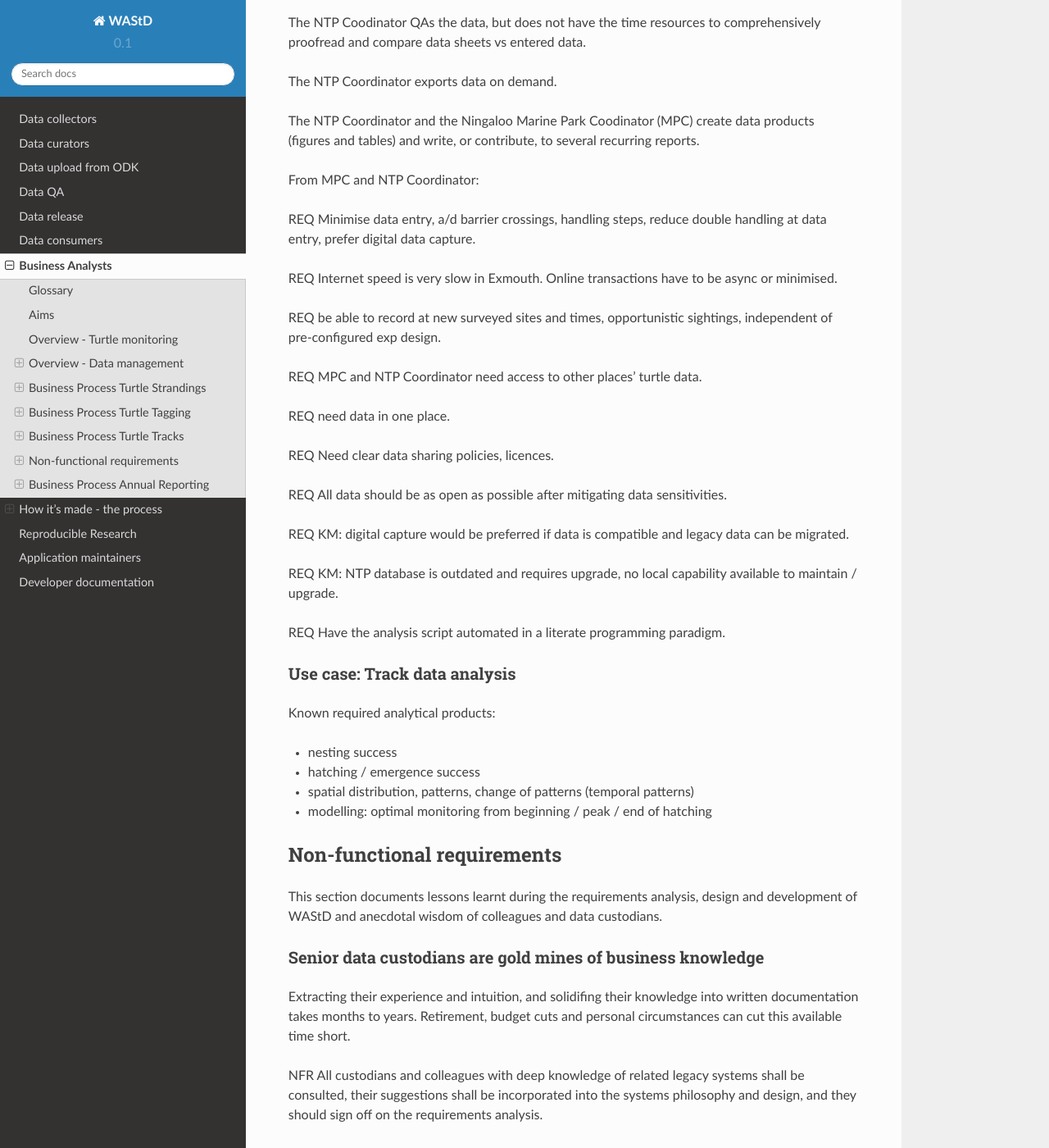
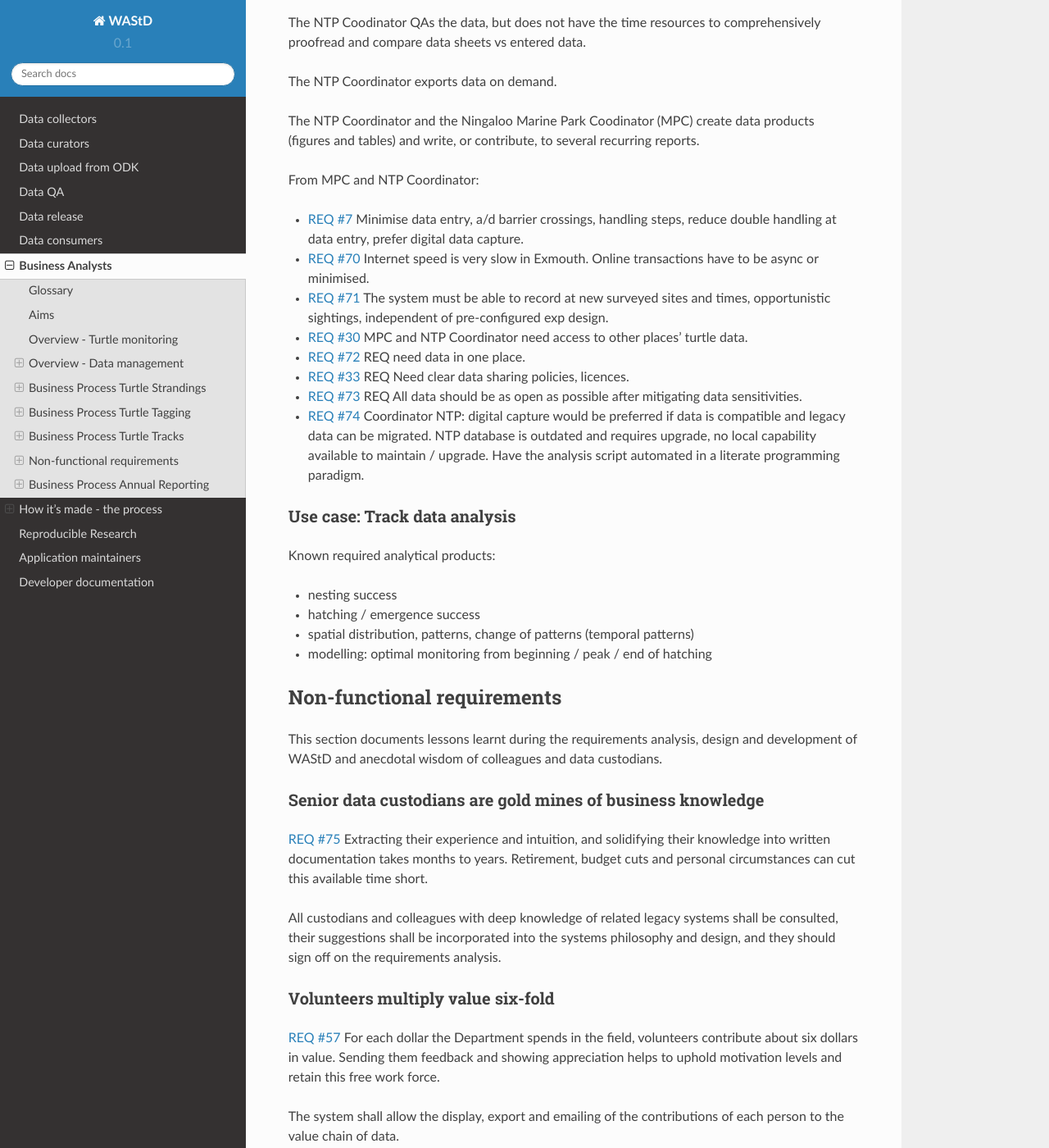
Before and after one commit to dbca-wa/wastd, a Sphinx documentation site: the page built from docs/business_analysts.rst, in a window 1280 px wide and 1400 px high, scrolled down 24143 px. Shown: the whole window at 82% size. Built offline with Sphinx 7.4.7 and the Read the Docs theme 2.0.0, drawn with Linux system fonts in a browser that asks for light colours; some of the changed text lies outside the part shown.

Commit message:
update req docs

```diff
--- a/docs/business_analysts.rst
+++ b/docs/business_analysts.rst
@@ -1072,33 +1072,34 @@ The NTP Coordinator and the Ningaloo Marine Park Coodinator (MPC) create data
 products (figures and tables) and write, or contribute, to several recurring
 reports.
 
+
+
+
 From MPC and NTP Coordinator:
 
-REQ Minimise data entry, a/d barrier crossings, handling steps, reduce double
-handling at data entry, prefer digital data capture.
-
-REQ Internet speed is very slow in Exmouth. Online transactions have to be async
-or minimised.
-
-REQ be able to record at new surveyed sites and times, opportunistic sightings,
-independent of pre-configured exp design.
-
-REQ MPC and NTP Coordinator need access to other places' turtle data.
-
-REQ need data in one place.
-
-REQ Need clear data sharing policies, licences.
-
-REQ All data should be as open as possible after mitigating data sensitivities.
-
-REQ KM: digital capture would be preferred if data is compatible and legacy data can
-be migrated.
-
-REQ KM: NTP database is outdated and requires upgrade, no local capability available
-to maintain / upgrade.
-
-REQ Have the analysis script automated in a literate programming paradigm.
-
+* `REQ #7 <https://github.com/parksandwildlife/biosys-turtles/issues/7>`_
+  Minimise data entry, a/d barrier crossings, handling steps, reduce double
+  handling at data entry, prefer digital data capture.
+* `REQ #70 <https://github.com/parksandwildlife/biosys-turtles/issues/70>`_
+  Internet speed is very slow in Exmouth. Online transactions have to be async
+  or minimised.
+* `REQ #71 <https://github.com/parksandwildlife/biosys-turtles/issues/71>`_
+  The system must be able to record at new surveyed sites and times,
+  opportunistic sightings, independent of pre-configured exp design.
+* `REQ #30 <https://github.com/parksandwildlife/biosys-turtles/issues/30>`_
+  MPC and NTP Coordinator need access to other places' turtle data.
+* `REQ #72 <https://github.com/parksandwildlife/biosys-turtles/issues/72>`_
+  REQ need data in one place.
+* `REQ #33 <https://github.com/parksandwildlife/biosys-turtles/issues/33>`_
+  REQ Need clear data sharing policies, licences.
+* `REQ #73 <https://github.com/parksandwildlife/biosys-turtles/issues/73>`_
+  REQ All data should be as open as possible after mitigating data sensitivities.
+* `REQ #74 <https://github.com/parksandwildlife/biosys-turtles/issues/74>`_
+  Coordinator NTP: digital capture would be preferred if data is compatible and
+  legacy data can be migrated.
+  NTP database is outdated and requires upgrade, no local capability
+  available to maintain / upgrade.
+  Have the analysis script automated in a literate programming paradigm.
 
 Use case: Track data analysis
 -----------------------------
@@ -1119,39 +1120,43 @@ and development of WAStD and anecdotal wisdom of colleagues and data custodians.
 
 Senior data custodians are gold mines of business knowledge
 -----------------------------------------------------------
-Extracting their experience and intuition, and solidifing their knowledge into
+`REQ #75 <https://github.com/parksandwildlife/biosys-turtles/issues/75>`_
+Extracting their experience and intuition, and solidifying their knowledge into
 written documentation takes months to years. Retirement, budget cuts and personal
 circumstances can cut this available time short.
 
-NFR All custodians and colleagues with deep knowledge of related legacy systems
+All custodians and colleagues with deep knowledge of related legacy systems
 shall be consulted, their suggestions shall be incorporated into the systems
 philosophy and design, and they should sign off on the requirements analysis.
 
 Volunteers multiply value six-fold
 ----------------------------------
+`REQ #57 <https://github.com/parksandwildlife/biosys-turtles/issues/57>`_
 For each dollar the Department spends in the field, volunteers contribute about
 six dollars in value. Sending them feedback and showing appreciation helps to
 uphold motivation levels and retain this free work force.
 
-NFR The system shall allow the display, export and emailing of the contributions
+The system shall allow the display, export and emailing of the contributions
 of each person to the value chain of data.
 
 A picture is worth a thousand badly drawn schematics
 ----------------------------------------------------
+`REQ #76 <https://github.com/parksandwildlife/biosys-turtles/issues/76>`_
 Pictures are cheap to take but expensive not to take.
 Experts can tell nearly all details of a stranded animal from good pictures.
-Often the initial guess of the first respondent is overruled by expert advice based on photographs later.
+Often the initial guess of the first respondent is overruled by expert advice
+based on photographs later.
 Datasheets can be wrong, photos are more objective.
 Datasheets should provide a list of desired photographic perspectives and angles,
 and a list of details to capture close up.
 
-REQ Data collection shall prompt the user to take photos where feasible to augment
+Data collection shall prompt the user to take photos where feasible to augment
 their judgement in the field.
 
-REQ The system shall allow attaching any file (datasheet scans, photographs,
+The system shall allow attaching any file (datasheet scans, photographs,
 email threads) to any record.
 
-REQ The system shall allow proof-readers and curators to easily compare attached
+The system shall allow proof-readers and curators to easily compare attached
 media with entered data for a given record.
 
 Data entry is worth every drop of sweat spent on forms, procedure and documentation
@@ -1162,6 +1167,7 @@ Data is only trustworthy if the full data lineage is retained.
 Data curation goes through several stages, each adding value (entry, proofreading,
 subject matter expertise).
 
+`REQ #69 <https://github.com/parksandwildlife/biosys-turtles/issues/69>`_
 REQ The system shall keep an audit trail of well-defined QA steps.
 
 Data curation takes a long time - ca 30 min per stranding record.
@@ -1195,35 +1201,37 @@ The turtle monitoring program will periodically re-evaluate projects, delivery,
 priorities, and even the target outcomes. This will cause requirements at the
 level discussed here to evolve and change over time.
 
-REQ The solution architecture shall allow an evolution of components ande so functionality.
+REQ The solution architecture shall allow an evolution of components and functionality.
 
+`REQ #54 <https://github.com/parksandwildlife/biosys-turtles/issues/54>`_
 REQ The solution technology must be supported by DPaW OIM.
-
 REQ The solution technology must be within the skill range of the primary maintainer (FM).
 
+`REQ #77 <https://github.com/parksandwildlife/biosys-turtles/issues/77>`_
 REQ (SFo) WAStD surveys should allow attachments (datasheets containing multiple
 records so we avoid duplicate attachments to individual records) as well as
 comments (e.g. climatic / environmental conditions or systematic errors in
 methodology impacting data capture / validity / changing assumptions,
 e.g. tracks blown away before capture leading to undersampling).
 
+`REQ #78 <https://github.com/parksandwildlife/biosys-turtles/issues/78>`_
 REQ The solution shall be open source under an open license.
 
+`REQ #79 <https://github.com/parksandwildlife/biosys-turtles/issues/79>`_
 REQ All requirements shall be translated completely into functional requirements,
 and have 100% test coverage.
-
 REQ The solution shall, if the technology allows, implement continuous
 integration and testing as well as continuous deployment.
 
 Requirements of the Turtle group
 --------------------------------
 
-REQ The group requires basic training in R, reproducible reporting, version control
+REQ The group requires basic training in R, reproducible reporting, version control.
 
-REQ The data entry operator (TO) should be trained to be a trainer for others
+REQ The data entry operator (TO) should be trained to be a trainer for others.
 
 REQ With data entry coming more and more from digital sources, the data entry
-operator should migrate from a data entry, typist role towards a QA operator
+operator should migrate from a data entry, typist role towards a QA operator.
 
 REQ The turtle group needs a dedicated scientific programmer, or at least
 dedicated time of the Information Manager (FM) for scientific programming.
@@ -1237,8 +1245,8 @@ REQ Media collected during field work should be re-usable for media and reportin
 * presenting an easy to understand data summary
 
 The above listed outputs are available early in the process, but required far
-later in the process. In other words, when we need them it's too late to collect
-them.
+later in the process.
+In other words, by the time we need them it's too late to collect them.
 
 "Sane management underpinned by robust science"
 
```
